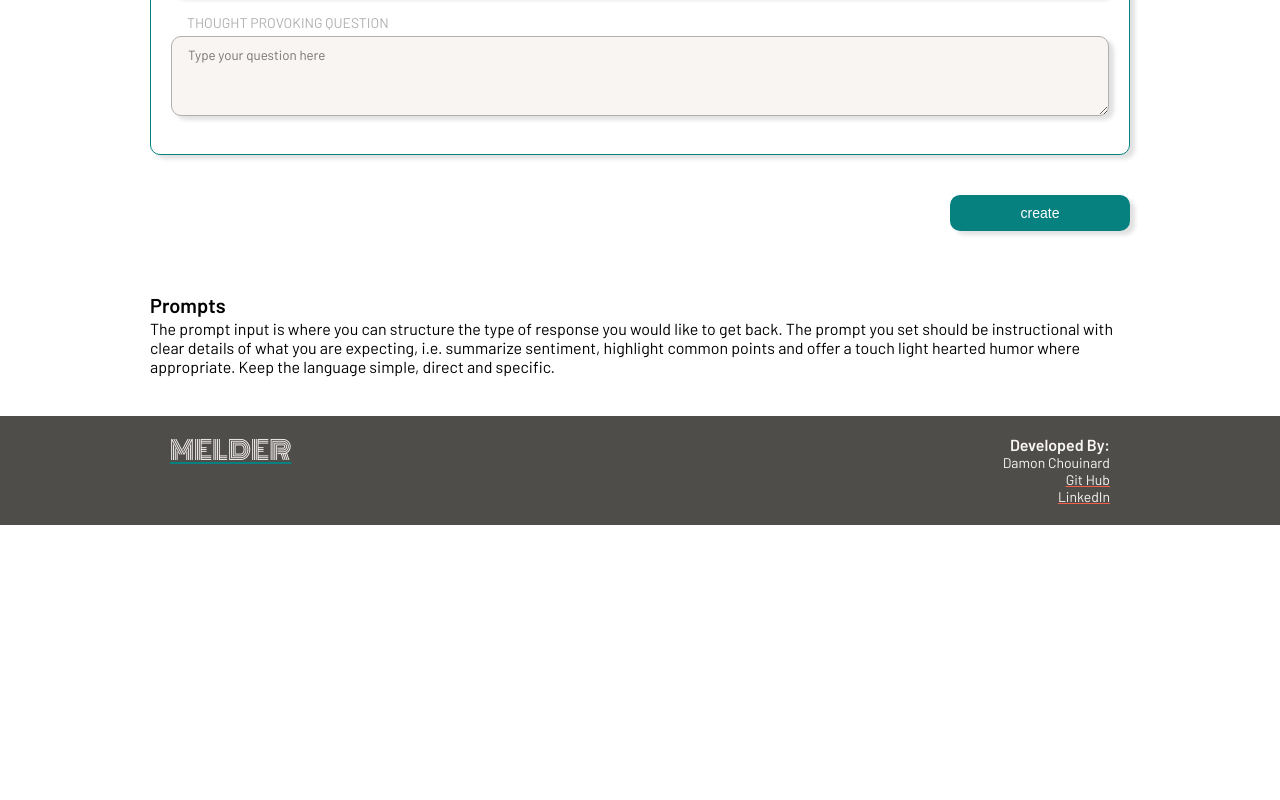
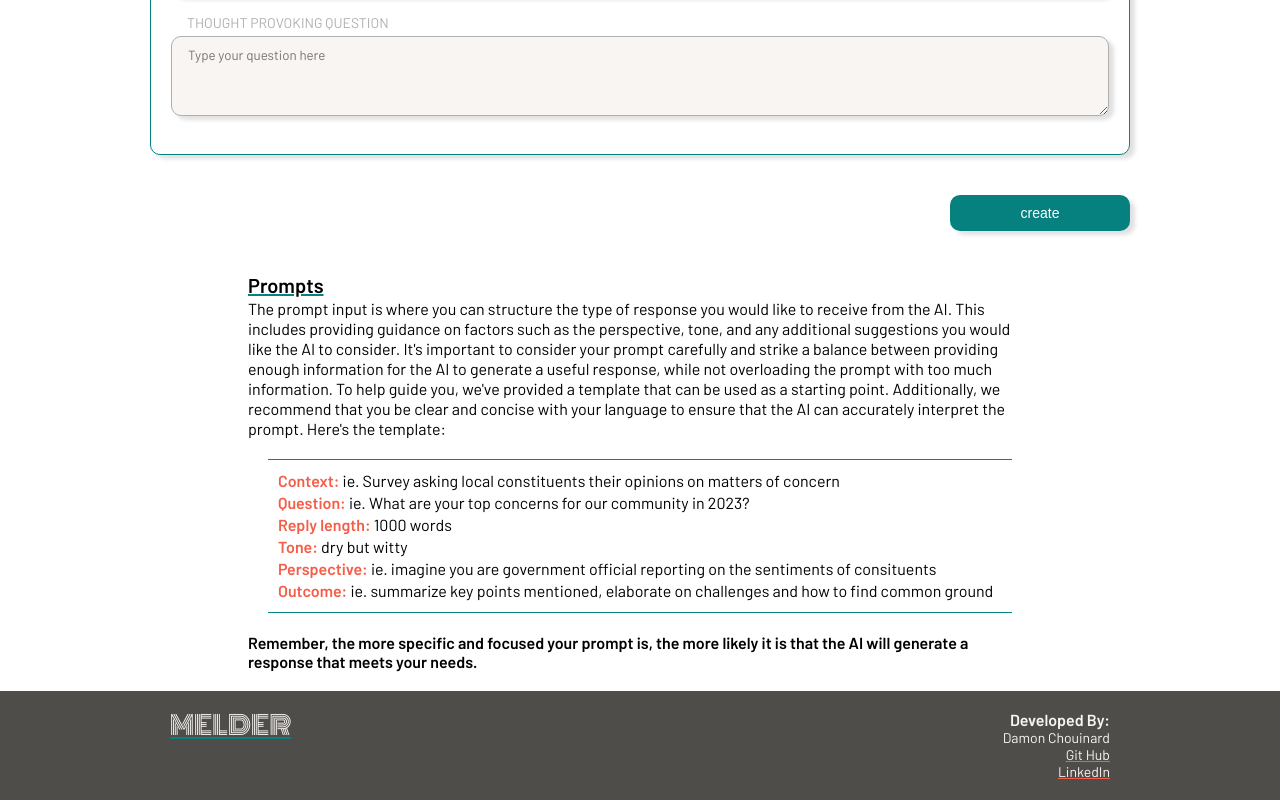
Before and after one commit to MrPreachez/capstone-melder, a React (Create React App) app: page /create in a window 1280 px wide. Shown: the part 820-1620 px from the top of the page. Before the commit the page ends 1345 px from the top, so only its background shows below. Built offline with nearby package versions, Linux system fonts and the light colour scheme.

Commit message:
last minute tweaks to styles and text

```diff
--- a/src/pages/CreateProject/CreateProject.js
+++ b/src/pages/CreateProject/CreateProject.js
@@ -39,7 +39,6 @@ function CreateProject() {
       }
     }
   }
-  //create handler to send form data to
 
   return (
     <main className="section__createPage">
@@ -135,11 +134,48 @@ function CreateProject() {
             <h3 className="prompts__heading">Prompts</h3>
             <p className="prompts__text">
               The prompt input is where you can structure the type of response
-              you would like to get back. The prompt you set should be
-              instructional with clear details of what you are expecting, i.e.
-              summarize sentiment, highlight common points and offer a touch
-              light hearted humor where appropriate. Keep the language simple,
-              direct and specific.
+              you would like to receive from the AI. This includes providing
+              guidance on factors such as the perspective, tone, and any
+              additional suggestions you would like the AI to consider. It's
+              important to consider your prompt carefully and strike a balance
+              between providing enough information for the AI to generate a
+              useful response, while not overloading the prompt with too much
+              information. To help guide you, we've provided a template that can
+              be used as a starting point. Additionally, we recommend that you
+              be clear and concise with your language to ensure that the AI can
+              accurately interpret the prompt. Here's the template:
+            </p>
+            <ul className="prompts__list">
+              <li className="prompts__item">
+                <span className="prompts__item--bold">Context:</span> ie. Survey
+                asking local constituents their opinions on matters of concern
+              </li>
+              <li className="prompts__item">
+                <span className="prompts__item--bold">Question:</span> ie. What
+                are your top concerns for our community in 2023?{" "}
+              </li>
+              <li className="prompts__item">
+                <span className="prompts__item--bold">Reply length:</span> 1000
+                words
+              </li>
+              <li className="prompts__item">
+                <span className="prompts__item--bold">Tone:</span> dry but witty
+              </li>
+              <li className="prompts__item">
+                <span className="prompts__item--bold">Perspective:</span> ie.
+                imagine you are government official reporting on the sentiments
+                of consituents{" "}
+              </li>
+              <li className="prompts__item">
+                <span className="prompts__item--bold">Outcome:</span> ie.
+                summarize key points mentioned, elaborate on challenges and how
+                to find common ground
+              </li>
+            </ul>
+            <p className="prompts__lastText">
+              Remember, the more specific and focused your prompt is, the more
+              likely it is that the AI will generate a response that meets your
+              needs.
             </p>
           </section>
         </section>
--- a/src/pages/CreateProject/CreateProject.scss
+++ b/src/pages/CreateProject/CreateProject.scss
@@ -72,6 +72,7 @@
   &__steps {
     margin-bottom: 1rem;
     font-size: 1.8rem;
+    font-weight: 600;
   }
   &__stepsNums {
     font-weight: 600;
@@ -108,5 +109,30 @@
 .prompts {
   &__container {
     margin: 2rem 0 2rem 0;
+
+    @include tablet {
+      width: 80%;
+      margin: 0 auto;
+    }
+  }
+  &__heading {
+    text-decoration: underline $primaryGreen;
+  }
+  &__text {
+    line-height: 2rem;
+  }
+  &__list {
+    margin: 2rem;
+    line-height: 2.2rem;
+    border-top: 1px solid $primaryGreen;
+    border-bottom: 1px solid $primaryGreen;
+    padding: 1rem;
+  }
+  &__item--bold {
+    font-weight: 600;
+    color: $secondaryOrange;
+  }
+  &__lastText {
+    font-weight: 600;
   }
 }
--- a/src/pages/HomePage/HomePage.js
+++ b/src/pages/HomePage/HomePage.js
@@ -8,7 +8,7 @@ import "./HomePage.scss";
 
 function HomePage() {
   const [allProjects, setAllProjects] = useState(null);
-console.log(process.env.REACT_APP_URL)
+  console.log(process.env.REACT_APP_URL);
   useEffect(() => {
     const getAllProjects = async () => {
       try {
@@ -35,30 +35,41 @@ console.log(process.env.REACT_APP_URL)
           <div className="card__section--layout">
             <div className="about__card">
               <div className="about__title--container">
-                <h2 className="about__title">Build Your Form /</h2>
-                <h2 className="about__title">Gather Feedback /</h2>
+                <h2 className="about__title1">Build Your Form /></h2>
+                <h2 className="about__title2">Gather Feedback /></h2>
                 <h2 className="about__title3">Let Melder Do the Rest</h2>
               </div>
 
               <p className="about__text">
-                The idea behind MELDER is to harness the support of AI in the
-                processing of group qualitative feedback and opinion. The name
-                Melder comes from the idea of collective mind melds, that
-                experience groups of people claim when working together
-                harmoniously and seemlessly, like one mind. Whether you're an
-                organization, business, or group, qualitative feedback and
-                opinion can be difficult to make sense of or summarise
-                consisely. The belief behind MELDER is that language modelling
-                may serve as a useful tool for this purpose. As this is a
-                prototypal product, we are still testing the various outputs and
-                how to adjust those to different requirements. Try for yourself!
+                MELDER is all about harnessing the power of AI to make sense of
+                group qualitative feedback and opinion. The name MELDER comes
+                from the idea of collective mind melds, that experience groups
+                of people claim when working together harmoniously and
+                seemlessly, like one mind.
+              </p>
+              <p className="about__text">
+                No matter if you're an organization, business, or group, we know
+                that making sense of qualitative feedback and opinions can be a
+                challenge. That's why MELDER is here to lend a helping hand! By
+                leveraging the power of language modeling, we aim to transform
+                the chaos of group feedback into a clear and concise summary
+                that you can make use of in a variety of situations.
+              </p>
+              <p className="about__text">
+                As a prototype, this is still a work in progress and we're still
+                tweaking things to get the best possible outputs for different
+                requirements. But why not give it a try and see how MELDER can
+                help you make sense of your feedback?
               </p>
             </div>
             <div className="homeCreate__CTA">
-              <h3 className="homeCreate__heading">What's your question?</h3>
-              <h4 className="homeCreate__subheading">
-                Creating Your own Melder Project is simple!
-              </h4>
+              <div className="homeCreate__textContainer">
+                <h3 className="homeCreate__heading">What's your question?</h3>
+                <h4 className="homeCreate__subheading">
+                  Creating Your own Melder Project is simple!
+                </h4>
+              </div>
+
               <Link to="/create">
                 <button className="homeCreate__CTA--button">Create Now</button>
               </Link>
--- a/src/pages/HomePage/HomePage.scss
+++ b/src/pages/HomePage/HomePage.scss
@@ -50,13 +50,28 @@
     display: flex;
     flex-direction: column;
   }
-  &__title {
-    // text-decoration: underline solid $secondaryOrange;
+  &__title1 {
     margin: 1rem;
+    font-size: 2.6rem;
   }
+  &__title2 {
+    margin: 0 0 1rem 4rem;
+    font-size: 2.6rem;
+
+    @include tablet {
+      margin: 0 0 2rem 4rem;
+    }
+  }
+
   &__title3 {
     color: $primaryGreen;
-    margin: 1rem;
+    margin: 0 0 1rem 2rem;
+    font-size: 2.6rem;
+
+    @include tablet {
+      margin: 0 0 2rem 8rem;
+      font-size: 3.2rem;
+    }
   }
   &__card {
     padding-bottom: 2rem;
@@ -75,6 +90,16 @@
     box-shadow: $shadow;
     padding: 2rem;
     margin: 1rem;
+
+    @include tablet {
+      max-width: 800px;
+      margin: 0 auto;
+    }
+  }
+  &__textContainer {
+    display: flex;
+    flex-direction: column;
+    align-items: center;
   }
   &__heading {
     margin-bottom: 1rem;
@@ -84,6 +109,7 @@
   }
   &__CTA--button {
     width: 100%;
+    flex-grow: 1;
   }
 }
 .list {
--- a/src/pages/Results/Results.scss
+++ b/src/pages/Results/Results.scss
@@ -19,6 +19,10 @@
     flex-direction: column;
     align-items: center;
     justify-content: center;
+
+    @include tablet {
+      margin-bottom: 2rem;
+    }
   }
   &__heading {
     font-size: 4rem;
@@ -30,6 +34,10 @@
   &__subheading {
     color: $primaryGreen;
     padding: 2rem;
+
+    @include tablet {
+      font-size: 3.8rem;
+    }
   }
   &__question {
     border-bottom: 2px solid $secondaryOrange;
@@ -61,6 +69,11 @@
 .inputs {
   &__container {
     padding: 2rem 0 2rem 0;
+
+    @include tablet {
+      width: 90%;
+      margin: 0 auto;
+    }
   }
   &__card {
     border: 1px solid $primarySilver;
```
